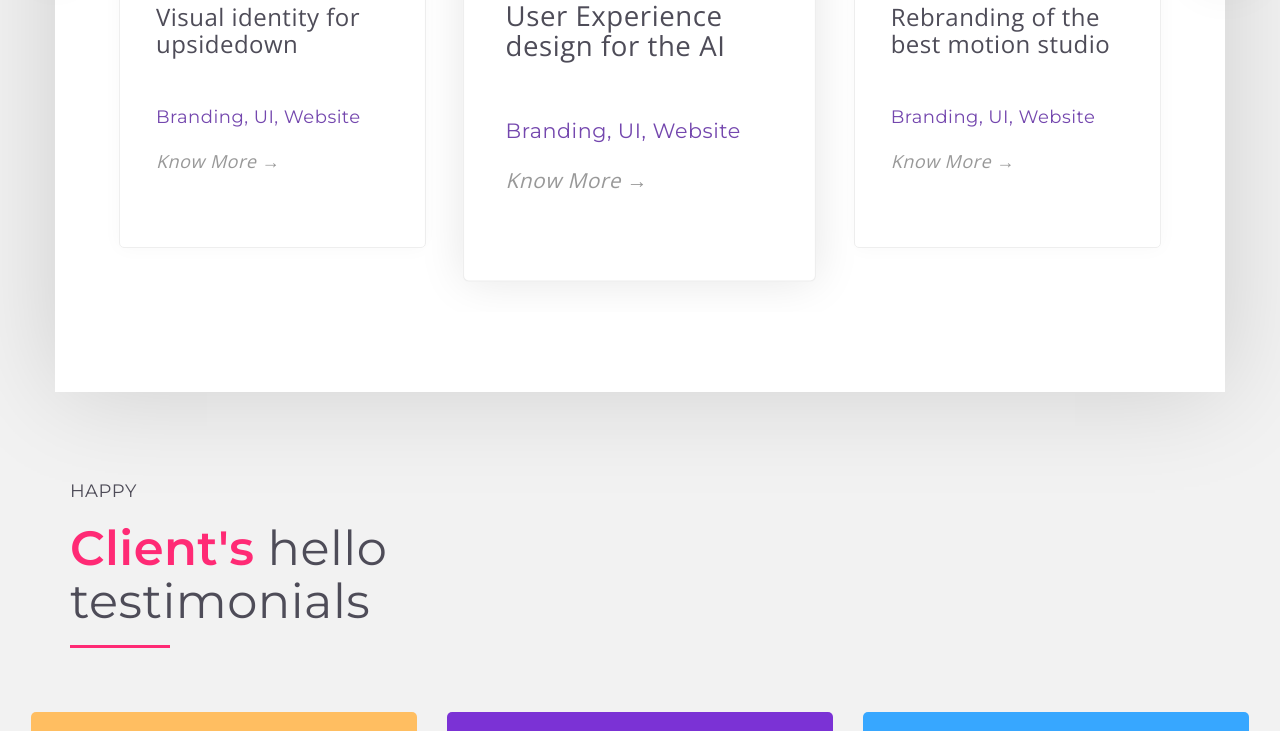
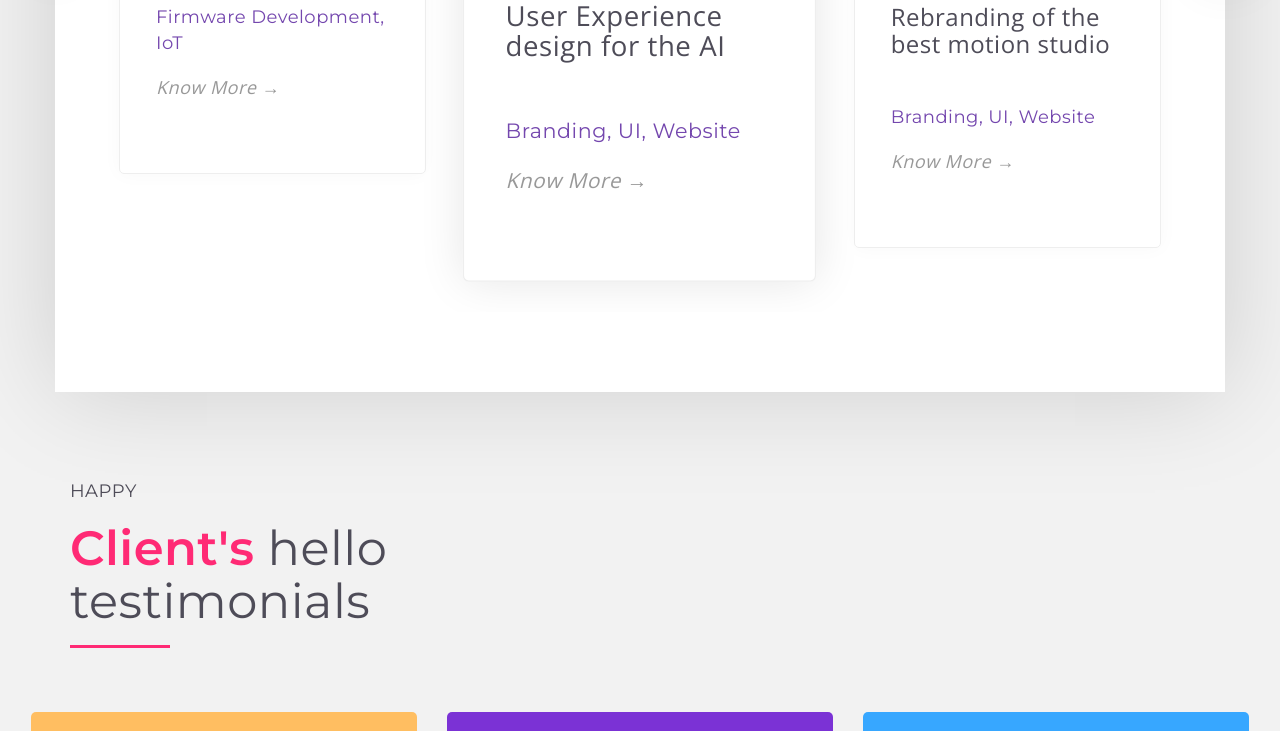
Before and after one commit to rohirto/rohirto.github.io, a plain HTML site: page index.html in a window 1280 px wide. Shown: the part 1212-1943 px from the top of the page. Drawn offline with nearby package versions, Linux system fonts and the light colour scheme; a script that the page names is missing.

Commit message:
Bluestar Work Exp

```diff
--- a/index.html
+++ b/index.html
@@ -56,7 +56,7 @@
                 <ul class="social-links">
                   <li class="label">Join me here</li>
                   <li><a href="https://github.com/rohirto"><img src="assets/github.png"></a></li>
-                  <li><a href="https://www.linkedin.com/in/rohit-sangale-208289200"><img src="assets/linkdein.png"></a></li>
+                  <li><a href="https://www.linkedin.com/in/rohirto"><img src="assets/linkdein.png"></a></li>
                 </ul>
               </div>
             </div>
@@ -75,9 +75,9 @@
                 <div class="swiper-wrapper">
                   <div class="swiper-slide client-box">
                     <img src="assets/logo-1.png" class="client-logo">
-                    <h3 class="text-left title">Visual identity for upsidedown</h3>
-                    <p class="text-left tag">Branding, UI, Website</p>
-                    <p class="text-left"><a href="#">Know More &#8594;</a></p>
+                    <h3 class="text-left title">Senior Engineer</h3>
+                    <p class="text-left tag">Firmware Development, IoT</p>
+                    <p class="text-left"><a href="cv/CV_2023062814122631.pdf">Know More &#8594;</a></p>
                   </div>
                   <div class="swiper-slide client-box">
                     <img src="assets/logo-2.png" class="client-logo">
```
Also changed, not shown: assets/aa.png (added), assets/logo-1.png.
